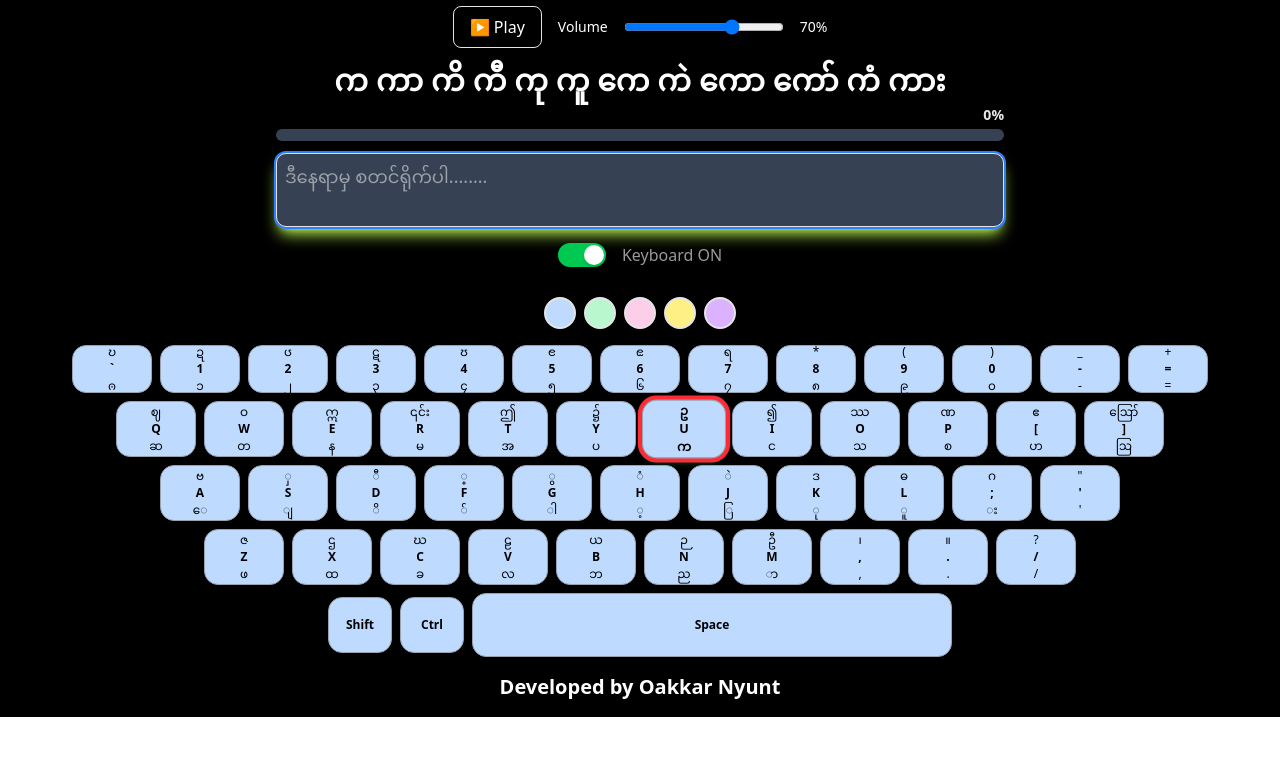
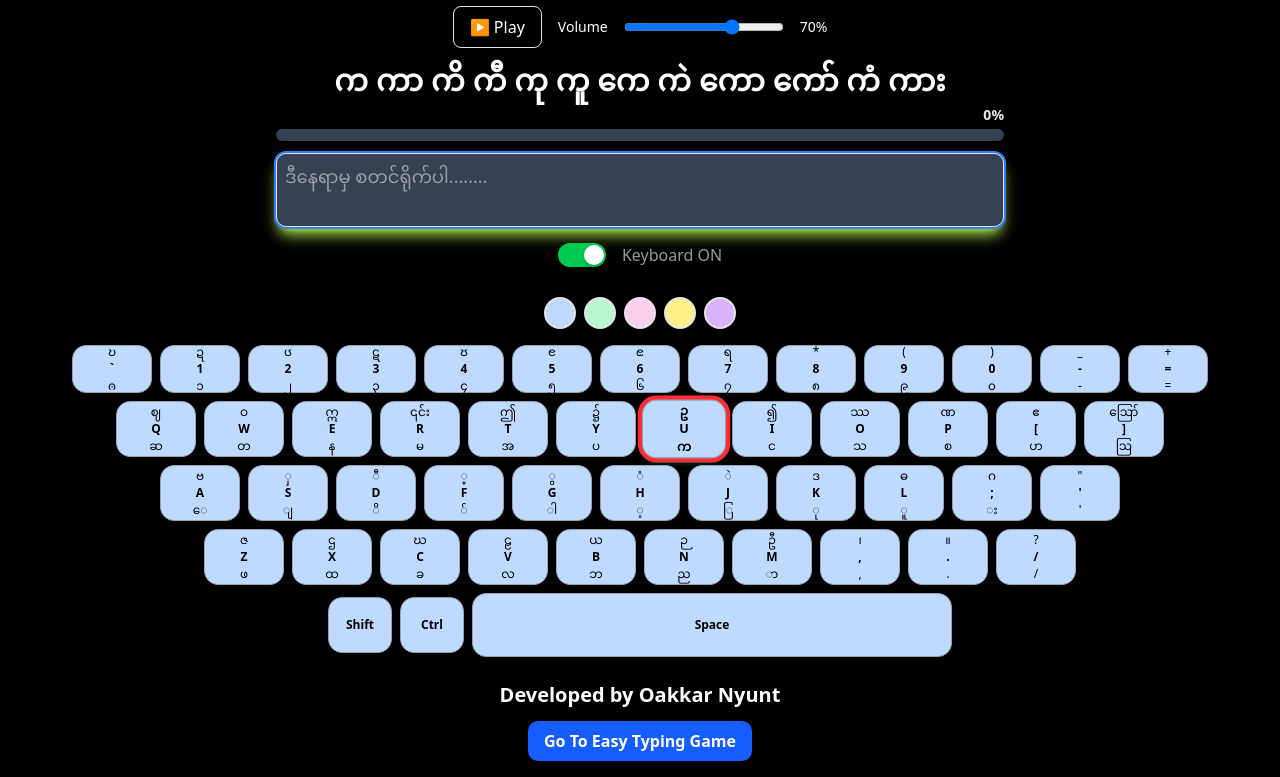
Before and after one commit to OakkarNyunt/MyanTyping, a React (Vite) app: page / in a window 1280 px wide. Shown: the part 208-985 px from the top of the page. Before the commit the page ends 925 px from the top, so only its background shows below. Built offline with nearby package versions, Linux system fonts and the light colour scheme.

Commit message:
add easy typing game link

```diff
--- a/src/MyanmarTyping.tsx
+++ b/src/MyanmarTyping.tsx
@@ -439,14 +439,21 @@ const MyanmarTyping: React.FC = () => {
           handleVirtualKey={handleVirtualKey}
           lastPressedChar={lastPressedChar}
         />
-        <div className="flex justify-center items-center mt-2">
+        <div className="flex flex-col items-center gap-3 mt-4">
           <p
-            className={`text-md lg:text-xl font-bold ${
-              dark ? "text-white" : "text-black"
-            }`}
+            className={`text-md lg:text-xl font-bold ${dark ? "text-white" : "text-black"}`}
           >
             Developed by Oakkar Nyunt
           </p>
+
+          <a
+            href="https://myanmartypinggame.vercel.app"
+            target="_blank"
+            rel="noopener noreferrer"
+            className="px-4 py-2 bg-blue-600 text-white rounded-lg font-semibold hover:bg-blue-700 transition-colors duration-200 shadow-md"
+          >
+            Go To Easy Typing Game
+          </a>
         </div>
         {/* Modal */}
         {modalOpen && (
```
